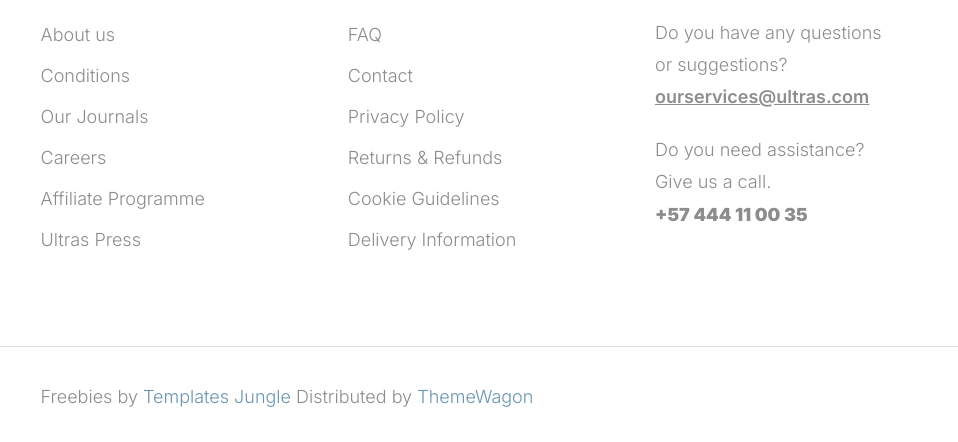
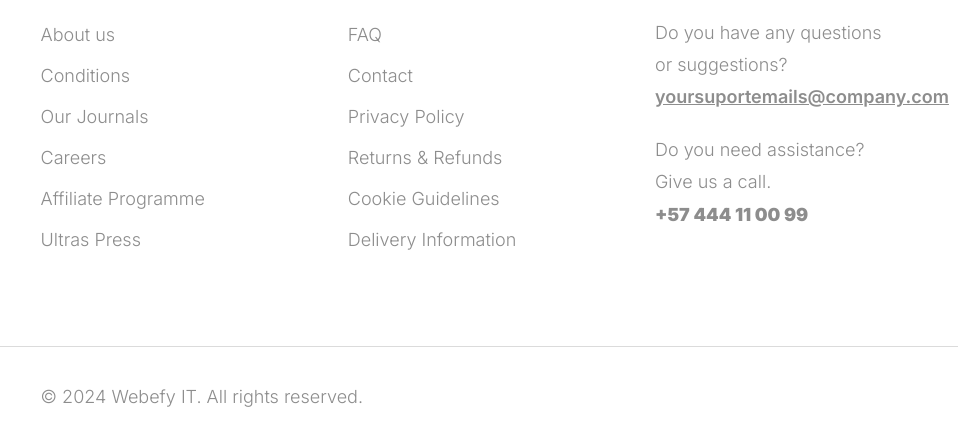
Before and after one commit to AlifRongon/e-commerce-10, a plain HTML site: page index.html in a window 1280 px wide. Shown: the part 10062-10504 px from the top of the page, 0-958 px from the left. Drawn offline with Linux system fonts and the light colour scheme; files whose address does not match are found by name.

Commit message:
Update index.html

```diff
--- a/index.html
+++ b/index.html
@@ -1831,10 +1831,10 @@
             <div class="col-lg-3 col-md-6 col-sm-6">
               <div class="footer-menu">
                 <h5 class="widget-title">Contact Us</h5>
-                <p>Do you have any questions or suggestions? <a href="#" class="email">ourservices@ultras.com</a>
+                <p>Do you have any questions or suggestions? <a href="#" class="email">yoursuportemails@company.com</a>
                 </p>
                 <p>Do you need assistance? Give us a call. <br>
-                  <strong>+57 444 11 00 35</strong>
+                  <strong>+57 444 11 00 99</strong>
                 </p>
               </div>
             </div>
@@ -1878,8 +1878,7 @@
       <div class="container">
         <div class="d-flex align-items-center flex-wrap justify-content-between">
           <div class="copyright">
-            <p>Freebies by <a href="https://templatesjungle.com/">Templates Jungle</a> Distributed by <a href="https://themewagon.com">ThemeWagon</a>
-            </p>
+            <p>© 2024 Webefy IT. All rights reserved.</p>
           </div>
           <div class="payment-method">
             <p>Payment options :</p>
```
